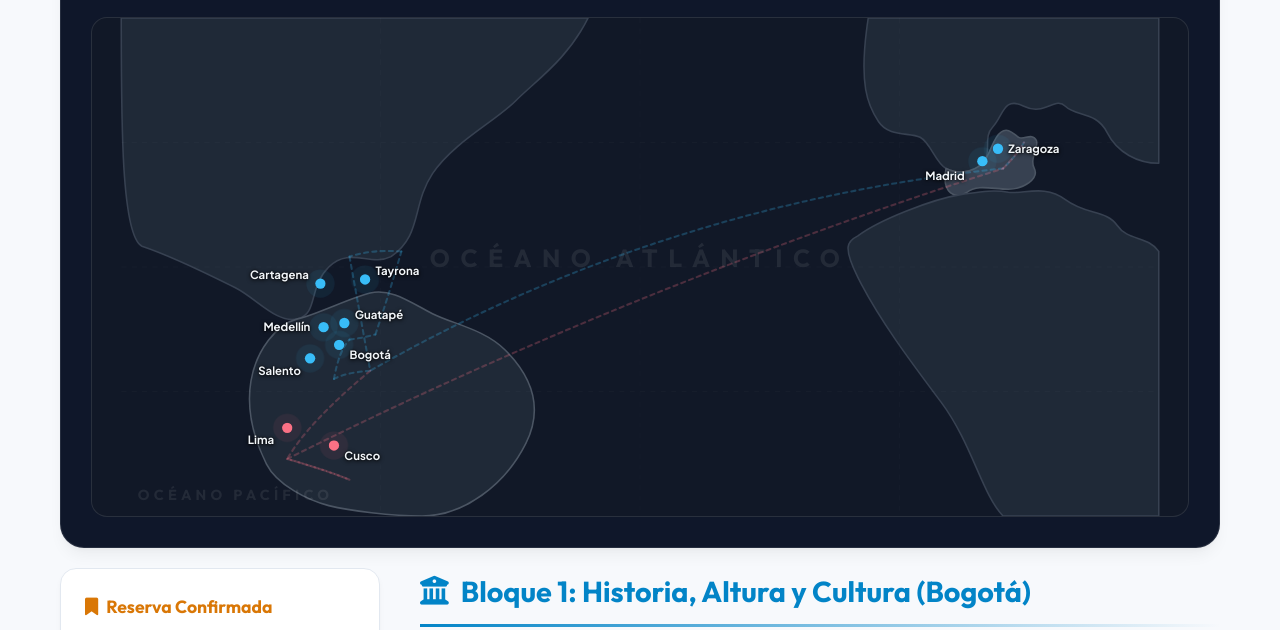
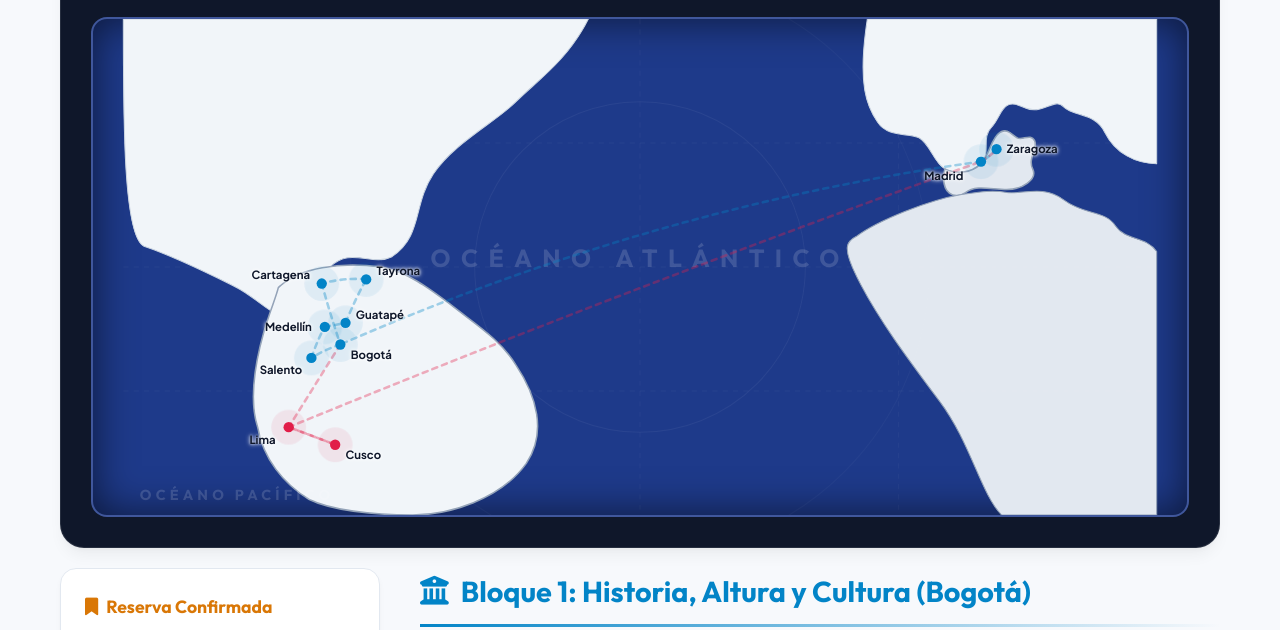
Before and after one commit to davidp-max/viajeVerano26, a plain HTML site: page Vuelos.html in a window 1280 px wide. Shown: the part 478-1108 px from the top of the page. Drawn offline with Linux system fonts and the light colour scheme.

Commit message:
Update Vuelos.html

```diff
--- a/Vuelos.html
+++ b/Vuelos.html
@@ -189,11 +189,12 @@
         .canvas-container {
             width: 100%;
             height: 500px;
-            background: #111827; /* Océano profundo */
+            background: #1e3a8a; /* Hermoso color azul marino para el mar */
             border-radius: 16px;
             position: relative;
-            border: 1px solid rgba(255, 255, 255, 0.1);
+            border: 2px solid rgba(255, 255, 255, 0.15);
             overflow: hidden;
+            box-shadow: inset 0 0 40px rgba(0, 0, 0, 0.6);
         }
 
         #flight-map-svg {
@@ -203,45 +204,46 @@
 
         .flight-path {
             fill: none;
-            stroke-width: 2;
-            stroke-dasharray: 4 4;
+            stroke-width: 2.5;
+            stroke-dasharray: 5 5;
             stroke-linecap: round;
-            opacity: 0.25;
+            opacity: 0.35;
             transition: opacity 0.5s;
         }
 
         .flight-path.active {
-            opacity: 0.9;
+            opacity: 1;
+            stroke-width: 3;
         }
 
         .flight-path-animated {
             fill: none;
-            stroke-width: 3.5;
+            stroke-width: 4;
             stroke-linecap: round;
             stroke-dasharray: 1000;
             stroke-dashoffset: 1000;
-            filter: drop-shadow(0 0 4px currentColor);
+            filter: drop-shadow(0 0 6px rgba(0, 0, 0, 0.6));
         }
 
         .flight-path-animated.co {
-            stroke: #38bdf8;
-            color: #38bdf8;
+            stroke: #0284c7;
+            color: #0284c7;
         }
 
         .flight-path-animated.pe {
-            stroke: #fb7185;
-            color: #fb7185;
+            stroke: #e11d48;
+            color: #e11d48;
         }
 
         .city-node {
             cursor: pointer;
             transition: transform 0.3s;
             position: relative;
-            z-index: 10;
+            z-index: 100;
         }
 
         .city-node:hover {
-            transform: scale(1.2);
+            transform: scale(1.3);
         }
 
         .city-pulse {
@@ -251,25 +253,27 @@
 
         @keyframes pulse {
             0% { r: 4px; opacity: 1; }
-            100% { r: 16px; opacity: 0; }
+            100% { r: 20px; opacity: 0; }
         }
 
         .city-label {
             font-size: 11px;
-            font-weight: 700;
-            fill: #f1f5f9;
+            font-weight: 800;
+            fill: #0f172a; /* Letra oscura para leerse perfectamente sobre la tierra clara */
             font-family: 'Plus Jakarta Sans', sans-serif;
             transition: fill 0.3s;
             pointer-events: none;
-            text-shadow: 0 1px 4px rgba(0, 0, 0, 1), 0 0 2px rgba(0,0,0,1);
+            text-shadow: 0 0 3px #ffffff, 0 0 5px #ffffff;
         }
 
         .city-node.active .city-label {
-            fill: #38bdf8;
+            fill: #0284c7;
+            font-size: 12px;
         }
 
         .city-node.pe-active .city-label {
-            fill: #fb7185;
+            fill: #e11d48;
+            font-size: 12px;
         }
 
         /* Flight status card */
@@ -705,7 +709,8 @@
                 <svg id="flight-map-svg" viewBox="0 0 1000 480" xmlns="http://www.w3.org/2000/svg">
 
                     <!-- HIGH-CONTRAST VECTOR WORLD MAP (Detailing Europe, Americas & North Africa) -->
-                    <g id="continents" fill="#1f2937" stroke="#374151" stroke-width="1.5" stroke-linejoin="round">
+                    <!-- Land is #f1f5f9 (extremely bright) on #1e3a8a (gorgeous deep blue sea) -->
+                    <g id="continents" fill="#f1f5f9" stroke="#cbd5e1" stroke-width="1" stroke-linejoin="round">
 
                         <!-- EUROPA (Península Ibérica, Francia, Italia, Islas Británicas) -->
                         <path d="
@@ -732,7 +737,7 @@
                             C 885,155 870,165 855,165
                             C 840,165 825,160 815,168
                             C 805,175 790,170 795,145 Z
-                        " fill="#374151" stroke="#4b5563" />
+                        " fill="#e2e8f0" stroke="#94a3b8" stroke-width="1.5" />
 
                         <!-- ÁFRICA DEL NORTE (Marruecos, Argelia, Túnez, Libia, Sahara) -->
                         <path d="
@@ -745,7 +750,7 @@
                             C 830,460 820,410 790,370
                             C 760,330 730,290 710,250
                             C 695,220 700,215 710,210 Z
-                        " />
+                        " fill="#e2e8f0" stroke="#94a3b8" />
 
                         <!-- AMÉRICA DEL NORTE (Este de EEUU, Florida, Golfo de México, Caribe) -->
                         <path d="
@@ -761,59 +766,64 @@
                         " />
 
                         <!-- AMÉRICA DEL SUR (Colombia, Ecuador, Perú, Venezuela, Brasil) -->
+                        <!-- Recalibrated to fully enclose the cities of Colombia and Peru -->
                         <path d="
-                            M 170,290
-                            C 190,285 220,270 240,265
-                            C 260,260 280,275 300,285
-                            C 320,295 350,300 370,320
-                            C 390,340 410,370 390,410
-                            C 370,450 330,480 290,480
-                            C 260,480 220,475 200,470
-                            C 180,465 150,450 140,430
-                            C 130,410 120,380 125,350
-                            C 130,320 150,295 170,290 Z
-                        " fill="#1f2937" stroke="#4b5563" stroke-width="1.5" />
+                            M 150,260
+                            C 170,240 210,235 250,240
+                            C 275,245 295,260 315,275
+                            C 340,295 365,310 380,335
+                            C 400,365 410,400 390,430
+                            C 365,465 315,480 280,480
+                            C 240,480 200,475 180,465
+                            C 155,450 135,425 130,395
+                            C 120,365 130,320 140,290
+                            C 145,275 148,268 150,260 Z
+                        " fill="#f1f5f9" stroke="#94a3b8" stroke-width="1.5" />
                     </g>
 
                     <!-- OCEAN LABELS AND DECORATIONS -->
-                    <text x="500" y="240" fill="rgba(255,255,255,0.08)" font-family="'Outfit'" font-size="24" font-weight="700" letter-spacing="10" text-anchor="middle">OCÉANO ATLÁNTICO</text>
-                    <text x="110" y="465" fill="rgba(255,255,255,0.08)" font-family="'Outfit'" font-size="14" font-weight="700" letter-spacing="4" text-anchor="middle">OCÉANO PACÍFICO</text>
+                    <text x="500" y="240" fill="rgba(255,255,255,0.15)" font-family="'Outfit'" font-size="24" font-weight="700" letter-spacing="10" text-anchor="middle">OCÉANO ATLÁNTICO</text>
+                    <text x="110" y="465" fill="rgba(255,255,255,0.15)" font-family="'Outfit'" font-size="14" font-weight="700" letter-spacing="4" text-anchor="middle">OCÉANO PACÍFICO</text>
+
+                    <!-- Navigational lines (Compass grid effect) -->
+                    <circle cx="500" cy="240" r="160" stroke="rgba(255,255,255,0.05)" fill="none"/>
+                    <circle cx="500" cy="240" r="280" stroke="rgba(255,255,255,0.03)" fill="none"/>
 
                     <!-- Ambient Grid Lines -->
-                    <line x1="0" y1="120" x2="1000" y2="120" stroke="rgba(255,255,255,0.02)" stroke-dasharray="5 5"/>
-                    <line x1="0" y1="240" x2="1000" y2="240" stroke="rgba(255,255,255,0.02)" stroke-dasharray="5 5"/>
-                    <line x1="0" y1="360" x2="1000" y2="360" stroke="rgba(255,255,255,0.02)" stroke-dasharray="5 5"/>
-                    <line x1="250" y1="0" x2="250" y2="480" stroke="rgba(255,255,255,0.02)" stroke-dasharray="5 5"/>
-                    <line x1="500" y1="0" x2="500" y2="480" stroke="rgba(255,255,255,0.02)" stroke-dasharray="5 5"/>
-                    <line x1="750" y1="0" x2="750" y2="480" stroke="rgba(255,255,255,0.02)" stroke-dasharray="5 5"/>
+                    <line x1="0" y1="120" x2="1000" y2="120" stroke="rgba(255,255,255,0.04)" stroke-dasharray="5 5"/>
+                    <line x1="0" y1="240" x2="1000" y2="240" stroke="rgba(255,255,255,0.04)" stroke-dasharray="5 5"/>
+                    <line x1="0" y1="360" x2="1000" y2="360" stroke="rgba(255,255,255,0.04)" stroke-dasharray="5 5"/>
+                    <line x1="250" y1="0" x2="250" y2="480" stroke="rgba(255,255,255,0.04)" stroke-dasharray="5 5"/>
+                    <line x1="500" y1="0" x2="500" y2="480" stroke="rgba(255,255,255,0.04)" stroke-dasharray="5 5"/>
+                    <line x1="750" y1="0" x2="750" y2="480" stroke="rgba(255,255,255,0.04)" stroke-dasharray="5 5"/>
 
                     <!-- FLIGHT PATHS -->
                     <!-- Leg 1: Zaragoza -> Madrid -->
-                    <path id="path-0" d="M 870,120 Q 865,130 850,145" class="flight-path" stroke="#38bdf8"/>
+                    <path id="path-0" d="M 845,126 Q 840,132 830,138" class="flight-path" stroke="#0284c7"/>
                     <!-- Leg 2: Madrid -> Bogotá -->
-                    <path id="path-1" d="M 850,145 Q 520,180 240,340" class="flight-path" stroke="#38bdf8"/>
+                    <path id="path-1" d="M 830,138 Q 520,180 210,315" class="flight-path" stroke="#0284c7"/>
                     <!-- Leg 3: Bogotá -> Pereira -->
-                    <path id="path-2" d="M 240,340 Q 215,342 205,348" class="flight-path" stroke="#38bdf8"/>
+                    <path id="path-2" d="M 210,315 Q 195,320 182,328" class="flight-path" stroke="#0284c7"/>
                     <!-- Leg 4: Pereira -> Medellín -->
-                    <path id="path-3" d="M 205,348 Q 210,320 220,310" class="flight-path" stroke="#38bdf8"/>
+                    <path id="path-3" d="M 182,328 Q 188,310 195,298" class="flight-path" stroke="#0284c7"/>
                     <!-- Leg 5: Medellín -> Guatapé -->
-                    <path id="path-4" d="M 220,310 Q 235,308 245,305" class="flight-path" stroke="#38bdf8"/>
+                    <path id="path-4" d="M 195,298 Q 205,296 215,294" class="flight-path" stroke="#0284c7"/>
                     <!-- Leg 6: Guatapé -> Santa Marta -->
-                    <path id="path-5" d="M 245,305 Q 260,260 270,225" class="flight-path" stroke="#38bdf8"/>
+                    <path id="path-5" d="M 215,294 Q 225,270 235,252" class="flight-path" stroke="#0284c7"/>
                     <!-- Leg 7: Santa Marta -> Cartagena -->
-                    <path id="path-6" d="M 270,225 Q 240,223 220,230" class="flight-path" stroke="#38bdf8"/>
+                    <path id="path-6" d="M 235,252 Q 215,250 192,256" class="flight-path" stroke="#0284c7"/>
                     <!-- Leg 8: Cartagena -> Bogotá -->
-                    <path id="path-7" d="M 220,230 Q 230,285 240,340" class="flight-path" stroke="#38bdf8"/>
+                    <path id="path-7" d="M 192,256 Q 200,285 210,315" class="flight-path" stroke="#0284c7"/>
                     <!-- Leg 9: Bogotá -> Lima -->
-                    <path id="path-8" d="M 240,340 Q 180,390 160,425" class="flight-path" stroke="#fb7185"/>
+                    <path id="path-8" d="M 210,315 Q 185,355 160,395" class="flight-path" stroke="#e11d48"/>
                     <!-- Leg 10: Lima -> Cusco -->
-                    <path id="path-9" d="M 160,425 Q 195,435 220,445" class="flight-path" stroke="#fb7185"/>
+                    <path id="path-9" d="M 160,395 Q 182,403 205,412" class="flight-path" stroke="#e11d48"/>
                     <!-- Leg 11: Cusco -> Lima -->
-                    <path id="path-10" d="M 220,445 Q 195,435 160,425" class="flight-path" stroke="#fb7185"/>
+                    <path id="path-10" d="M 205,412 Q 182,403 160,395" class="flight-path" stroke="#e11d48"/>
                     <!-- Leg 12: Lima -> Madrid -->
-                    <path id="path-11" d="M 160,425 Q 490,260 850,145" class="flight-path" stroke="#fb7185"/>
+                    <path id="path-11" d="M 160,395 Q 490,260 830,138" class="flight-path" stroke="#e11d48"/>
                     <!-- Leg 13: Madrid -> Zaragoza -->
-                    <path id="path-12" d="M 850,145 Q 865,130 870,120" class="flight-path" stroke="#fb7185"/>
+                    <path id="path-12" d="M 830,138 Q 840,132 845,126" class="flight-path" stroke="#e11d48"/>
 
                     <!-- ANIMATED TRACERS -->
                     <path id="anim-path" d="" class="flight-path-animated"/>
@@ -821,68 +831,69 @@
                     <!-- CITY NODES (Realigned dynamically onto the physical continent blocks) -->
                     <!-- Zaragoza -->
                     <g id="node-zaragoza" class="city-node" transform="translate(845, 126)">
-                        <circle r="12" class="city-pulse" fill="rgba(56, 189, 248, 0.4)"/>
-                        <circle r="5" fill="#38bdf8"/>
+                        <circle r="12" class="city-pulse" fill="rgba(2, 132, 199, 0.4)"/>
+                        <circle r="5" fill="#0284c7"/>
                         <text dx="10" dy="4" class="city-label">Zaragoza</text>
                     </g>
                     <!-- Madrid -->
                     <g id="node-madrid" class="city-node" transform="translate(830, 138)">
-                        <circle r="12" class="city-pulse" fill="rgba(56, 189, 248, 0.4)"/>
-                        <circle r="5" fill="#38bdf8"/>
+                        <circle r="12" class="city-pulse" fill="rgba(2, 132, 199, 0.4)"/>
+                        <circle r="5" fill="#0284c7"/>
                         <text dx="-55" dy="18" class="city-label">Madrid</text>
                     </g>
                     <!-- Bogotá -->
                     <g id="node-bogota" class="city-node" transform="translate(210, 315)">
-                        <circle r="12" class="city-pulse" fill="rgba(56, 189, 248, 0.4)"/>
-                        <circle r="5" fill="#38bdf8"/>
+                        <circle r="12" class="city-pulse" fill="rgba(2, 132, 199, 0.4)"/>
+                        <circle r="5" fill="#0284c7"/>
                         <text dx="10" dy="14" class="city-label">Bogotá</text>
                     </g>
                     <!-- Pereira / Eje Cafetero -->
                     <g id="node-pereira" class="city-node" transform="translate(182, 328)">
-                        <circle r="12" class="city-pulse" fill="rgba(56, 189, 248, 0.4)"/>
-                        <circle r="5" fill="#38bdf8"/>
+                        <circle r="12" class="city-pulse" fill="rgba(2, 132, 199, 0.4)"/>
+                        <circle r="5" fill="#0284c7"/>
                         <text dx="-50" dy="16" class="city-label">Salento</text>
                     </g>
                     <!-- Medellín -->
                     <g id="node-medellin" class="city-node" transform="translate(195, 298)">
-                        <circle r="12" class="city-pulse" fill="rgba(56, 189, 248, 0.4)"/>
-                        <circle r="5" fill="#38bdf8"/>
+                        <circle r="12" class="city-pulse" fill="rgba(2, 132, 199, 0.4)"/>
+                        <circle r="5" fill="#0284c7"/>
                         <text dx="-58" dy="4" class="city-label">Medellín</text>
                     </g>
                     <!-- Guatapé -->
                     <g id="node-guatape" class="city-node" transform="translate(215, 294)">
-                        <circle r="12" class="city-pulse" fill="rgba(56, 189, 248, 0.4)"/>
-                        <circle r="5" fill="#38bdf8"/>
+                        <circle r="12" class="city-pulse" fill="rgba(2, 132, 199, 0.4)"/>
+                        <circle r="5" fill="#0284c7"/>
                         <text dx="10" dy="-4" class="city-label">Guatapé</text>
                     </g>
                     <!-- Santa Marta / Tayrona -->
                     <g id="node-santamarta" class="city-node" transform="translate(235, 252)">
-                        <circle r="12" class="city-pulse" fill="rgba(56, 189, 248, 0.4)"/>
-                        <circle r="5" fill="#38bdf8"/>
+                        <circle r="12" class="city-pulse" fill="rgba(2, 132, 199, 0.4)"/>
+                        <circle r="5" fill="#0284c7"/>
                         <text dx="10" dy="-4" class="city-label">Tayrona</text>
                     </g>
                     <!-- Cartagena -->
                     <g id="node-cartagena" class="city-node" transform="translate(192, 256)">
-                        <circle r="12" class="city-pulse" fill="rgba(56, 189, 248, 0.4)"/>
-                        <circle r="5" fill="#38bdf8"/>
+                        <circle r="12" class="city-pulse" fill="rgba(2, 132, 199, 0.4)"/>
+                        <circle r="5" fill="#0284c7"/>
                         <text dx="-68" dy="-4" class="city-label">Cartagena</text>
                     </g>
                     <!-- Lima -->
                     <g id="node-lima" class="city-node" transform="translate(160, 395)">
-                        <circle r="12" class="city-pulse" fill="rgba(251, 113, 133, 0.4)"/>
-                        <circle r="5" fill="#fb7185"/>
+                        <circle r="12" class="city-pulse" fill="rgba(225, 29, 72, 0.4)"/>
+                        <circle r="5" fill="#e11d48"/>
                         <text dx="-38" dy="16" class="city-label">Lima</text>
                     </g>
                     <!-- Cusco -->
                     <g id="node-cusco" class="city-node" transform="translate(205, 412)">
-                        <circle r="12" class="city-pulse" fill="rgba(251, 113, 133, 0.4)"/>
-                        <circle r="5" fill="#fb7185"/>
+                        <circle r="12" class="city-pulse" fill="rgba(225, 29, 72, 0.4)"/>
+                        <circle r="5" fill="#e11d48"/>
                         <text dx="10" dy="14" class="city-label">Cusco</text>
                     </g>
 
                     <!-- FLYING PLANE SVG ICON -->
                     <g id="plane-avatar" style="display: none;">
-                        <path d="M12.5,2C12.5,2,11.5,0,10,0S7.5,2,7.5,2L7.5,8L1.5,12L1.5,14L7.5,12.5L7.5,17L5.5,18.5L5.5,20L10,19L14.5,20L14.5,18.5L12.5,17L12.5,12.5L18.5,14L18.5,12L12.5,8Z" fill="#ffffff" transform="translate(-10, -10)"/>
+                        <!-- Custom styled gold and white airplane -->
+                        <path d="M12.5,2C12.5,2,11.5,0,10,0S7.5,2,7.5,2L7.5,8L1.5,12L1.5,14L7.5,12.5L7.5,17L5.5,18.5L5.5,20L10,19L14.5,20L14.5,18.5L12.5,17L12.5,12.5L18.5,14L18.5,12L12.5,8Z" fill="#ffb703" stroke="#000000" stroke-width="0.5" transform="translate(-10, -10) scale(1.1)"/>
                     </g>
                 </svg>
 
@@ -1398,7 +1409,7 @@
                             <div class="warning-box-title" style="color:#b45309;"><i class="fa-solid fa-ticket"></i> Acceso Temprano</div>
                             <div class="warning-box-text" style="color:#78350f;"><strong>Entrada a la ciudadela de Machu Picchu a las 06:00 AM.</strong> Disfrutad de la maravilla del mundo con los primeros rayos de luz.</div>
                         </div>
-                        <p style="margin-top:15px;">Tras la visita, la bajada en autobús al pueblo toma unos 30 min. Almorzad tarde y con calma en <strong>Full House</strong> o <strong>Toto’s House</strong> (gran buffet frente al río) para relajaros plenamente.</p>
+                        <p style="margin-top:15px;">Tras la visita, la baja en autobús al pueblo toma unos 30 min. Almorzad tarde y con calma en <strong>Full House</strong> o <strong>Toto’s House</strong> (gran buffet frente al río) para relajaros plenamente.</p>
                         <div class="info-pill" style="margin-top:15px;">
                             <i class="fa-solid fa-train"></i>
                             <div>
```
